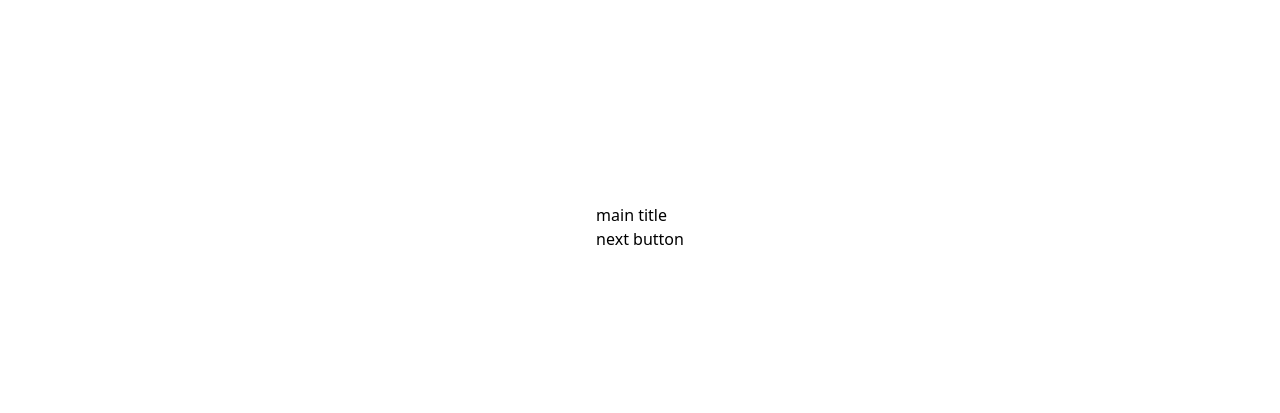
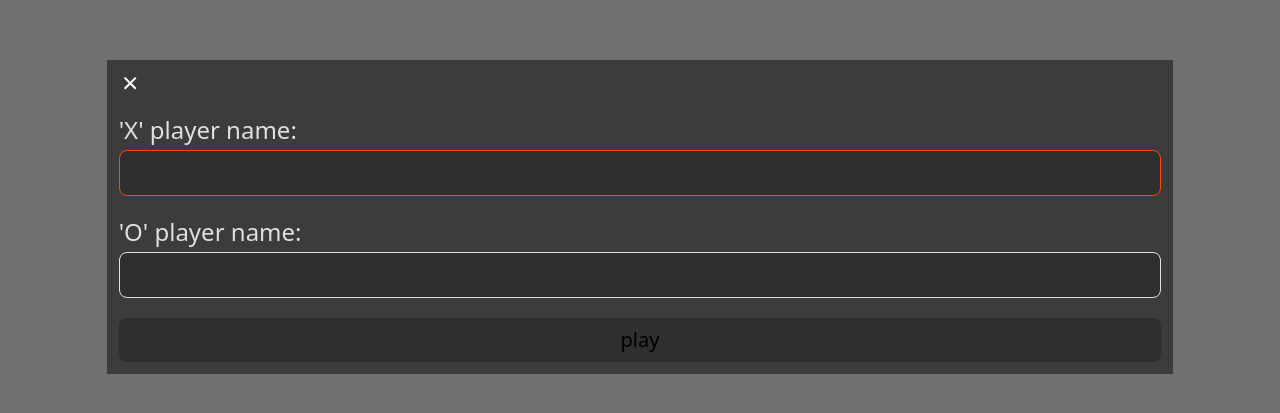
Before and after one commit to zKazemeini125/tic-tac-toe, a React (Vite) app: page / in a window 1280 px wide. Shown: the part 183-596 px from the top of the page. Built offline with nearby package versions, Linux system fonts and the light colour scheme.

Commit message:
Component startup complated.

```diff
--- a/src/startup/Startup.tsx
+++ b/src/startup/Startup.tsx
@@ -1,17 +1,77 @@
 import { IoCloseSharp } from "react-icons/io5";
 import Styles from "./Startup.module.css";
+import { useRef, useState } from "react";
 
+//! interface ISetupSetting {
+//!   playerName: string;
+//! }
 function Startup() {
+  //!const [playerList, setPlayerList] =useState<ISetupSetting>();
+  const [p2Name, setP2Name] = useState("");
+  const [p1Name, setP1Name] = useState("");
+  const btnCloseRef = useRef<HTMLButtonElement>(null);
+
   return (
     <>
-      <div className="min-w-dvh min-h-dvh bg-modalColor flex justify-center items-center">
-        <div className={Styles.modalFrame}>
-          <div className={Styles.modalFrame}>
-            <IoCloseSharp size={"1.2em"} color="white" />
+      <div className="min-w-dvh min-h-dvh bg-modalBackgroundColor flex justify-center items-center">
+        <form
+          action="submit"
+          onSubmit={(e) => {
+            e.preventDefault();
+            console.log("Form submited!");
+            console.log(e);
+          }}
+          className="flex flex-col box-border w-5/6 bg-modalBoxReceiveInformation gap-5 p-3"
+        >
+          <button type="button" ref={btnCloseRef} className="w-fit">
+            <IoCloseSharp size={"1.4em"} color="white" />
+          </button>
+
+          <div className="flex flex-col">
+            <label className="text-2xl text-modalTextColor mb-1">
+              'X' player name:
+            </label>
+            <input
+              type="text"
+              name="playerOneName"
+              autoFocus
+              autoComplete="off"
+              value={p1Name}
+              onChange={(e) => {
+                setP1Name(e.target.value);
+              }}
+              className="bg-modalBoxReceiveInformation border border-modalTextColor text-xl text-modalTextColor p-2 rounded-lg  focus:border focus:border-XColor focus:outline-none"
+            />
           </div>
-          <div className="row-full">main title</div>
-          <div className="row-full">next button</div>
-        </div>
+          <div className="flex flex-col">
+            <label className="text-2xl text-modalTextColor mb-1">
+              'O' player name:
+            </label>
+            <input
+              type="text"
+              name="playerOneName"
+              autoComplete="off"
+              value={p2Name}
+              onChange={(e) => setP2Name(e.target.value)}
+              className="bg-modalBoxReceiveInformation border border-modalTextColor text-xl text-modalTextColor p-2 rounded-lg  focus:border focus:border-OColor focus:outline-none"
+            />
+          </div>
+          <button
+            type="submit"
+            disabled={p1Name == "" || p2Name == ""}
+            onClick={() => {
+              console.log(p1Name);
+              console.log(p2Name);
+            }}
+            onKeyDown={(e) => {
+              e.preventDefault();
+              if(e.key==="Tab") btnCloseRef.current?.focus();
+            }}
+            className="bg-txtColorSharp text-xl text-black p-2 rounded-lg disabled:bg-modalBoxReceiveInformation"
+          >
+            play
+          </button>
+        </form>
       </div>
     </>
   );
```
